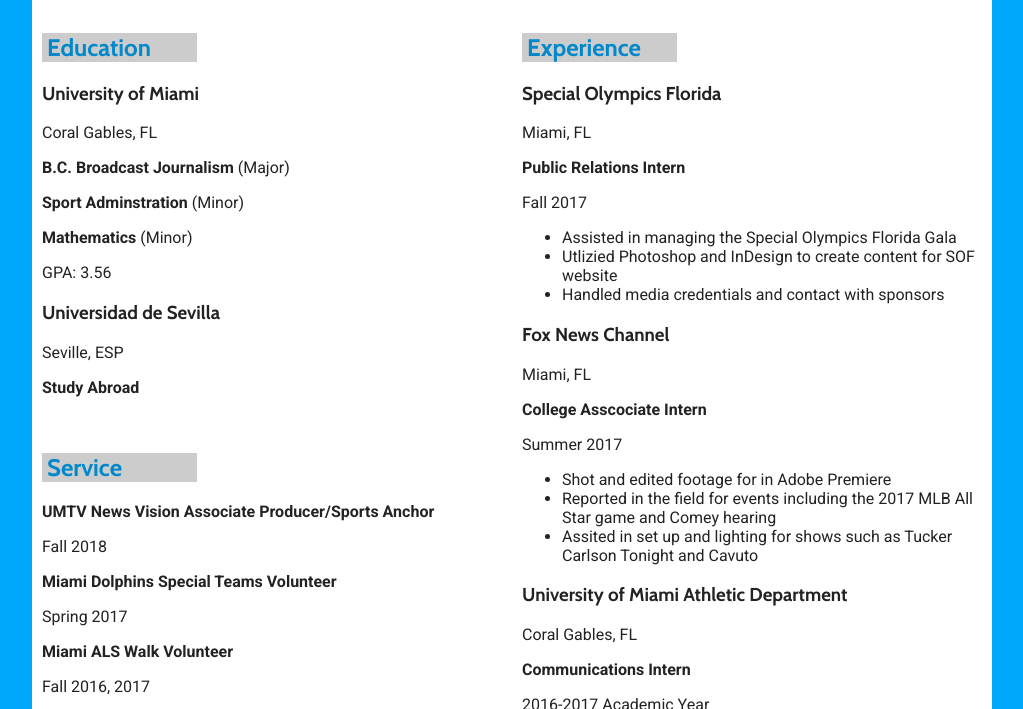
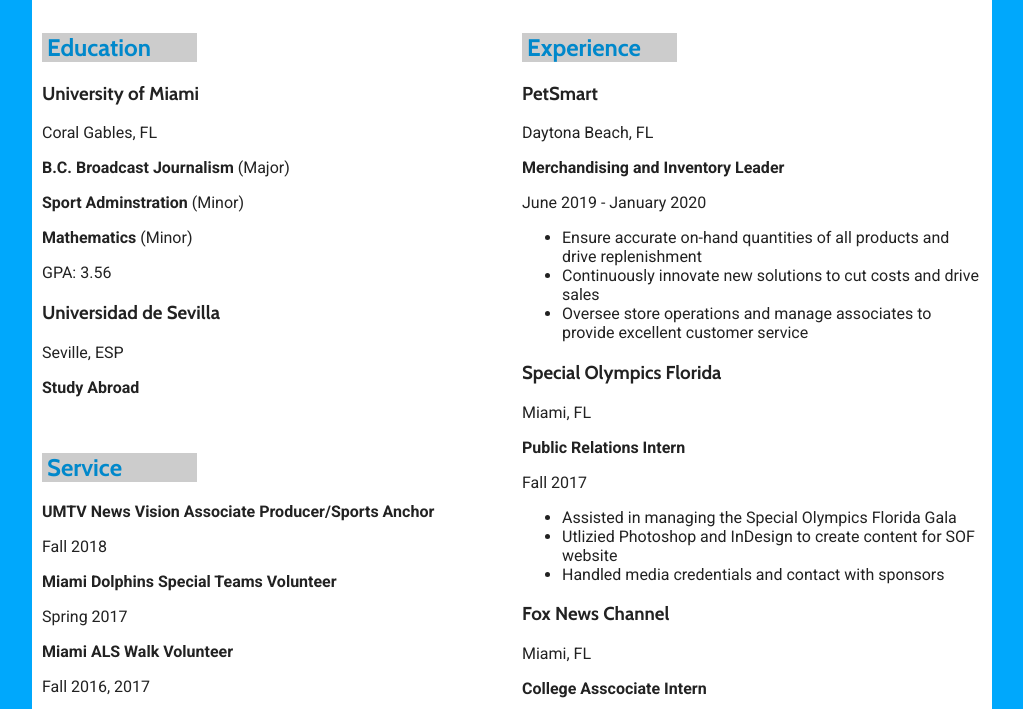
Before and after one commit to andrewjfreeman29/andrewjfreeman.github.io, a plain HTML site: page resume.html in a window 1280 px wide. Shown: the part 366-1075 px from the top of the page, without its empty margins (128-1151 px from the left). Drawn offline with nearby package versions, Linux system fonts and the light colour scheme.

Commit message:
Update resume.html

```diff
--- a/resume.html
+++ b/resume.html
@@ -12,7 +12,7 @@
       <header>
         <nav id="main_nav">
           <ul>
-            <li><a href="homepage.html">Homepage</a></li>
+            <li><a href="index.html">Homepage</a></li>
             <li><a href="resume.html">Resume</a></li>
             <li><a href="packages.html">Packages</a></li>
             <li><a href="writingsamples.html">Writing Samples</a></li>
@@ -20,7 +20,7 @@
         </nav>
         <h1>Andrew J. Freeman</h1>
         <h2>Resume</h2>
-        <p>4937 S Peninsula Dr. Ponce Inlet, FL 32127</p>
+        <p>2659 Pioneer Trail New Smyrna Beach, FL 32168</p>
         <p>(305)-588-0204</p>
         <p>ajfreeman29@gmail.com</p>
         <nav id="resume_nav">
@@ -83,6 +83,17 @@
           <section id="experience">
             <h2>Experience</h2>
             <article>
+              <h3>PetSmart</h3>
+              <p>Daytona Beach, FL</p>
+              <p><strong>Merchandising and Inventory Leader</strong></p>
+              <p>June 2019 - January 2020</p>
+              <ul>
+                <li>Ensure accurate on-hand quantities of all products and drive replenishment</li>
+                <li>Continuously innovate new solutions to cut costs and drive sales</li>
+                <li>Oversee store operations and manage associates to provide excellent customer service</li>
+              </ul>
+            </article>
+            <article>
               <h3>Special Olympics Florida</h3>
               <p>Miami, FL</p>
               <p><strong>Public Relations Intern</strong></p>
```
